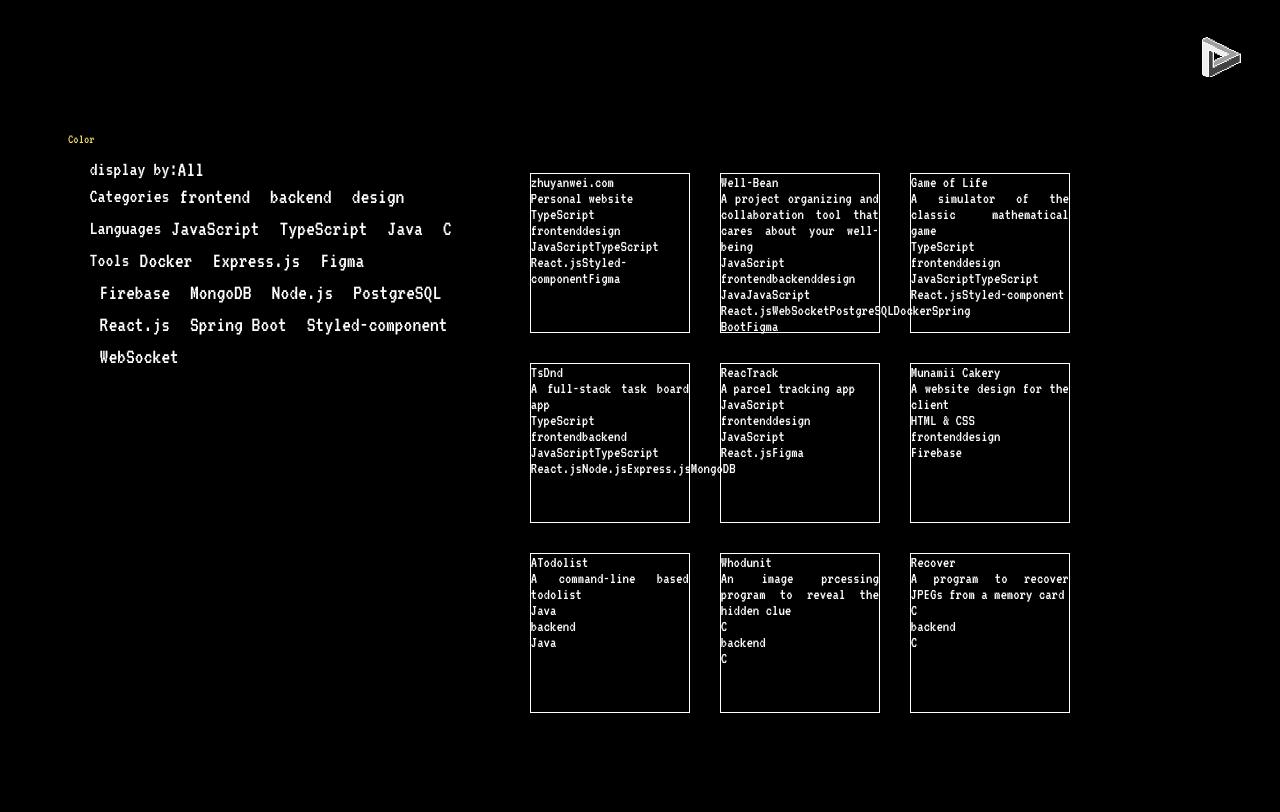
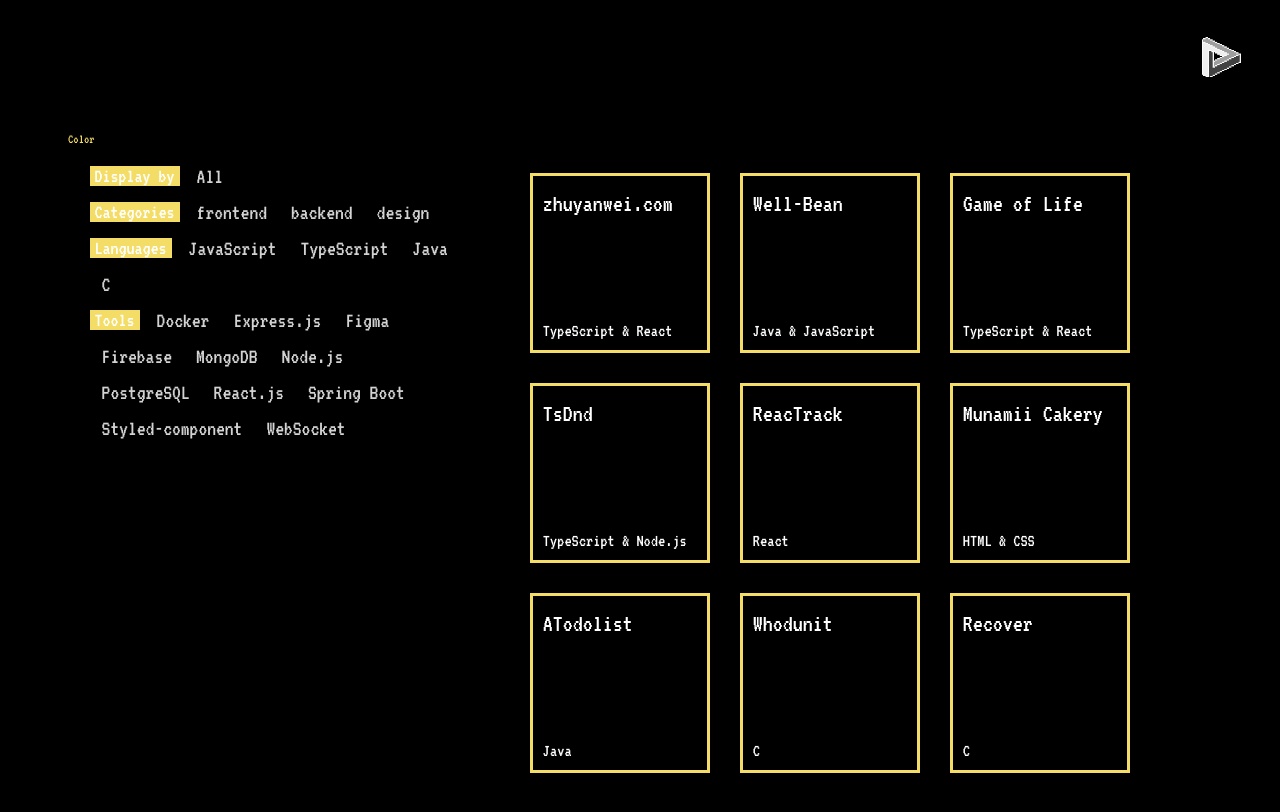
Before and after one commit to blacknstones/blacknstones.github.io, a React (Create React App) app: page /projects in a window 1280 px wide. Shown: the top 812 px of the page. Built offline with nearby package versions, Linux system fonts and the light colour scheme.

Commit message:
project card in progress

```diff
--- a/src/components/pages/ProjectPage.tsx
+++ b/src/components/pages/ProjectPage.tsx
@@ -5,12 +5,12 @@ import Filters from "../projects/Filters";
 import randomColor from "randomcolor";
 import { ColorContext } from "../reusables/ColorContext";
 import { ColorButton } from "../reusables/ColoredComponents";
-import ProjectCard from "../projects/ProjectCard";
 
 type Project = {
     title: string;
     desc: string;
     flag: string;
+    detail: string;
     source: string;
     categories: string[];
     languages: string[];
--- a/src/components/projects/Filters.tsx
+++ b/src/components/projects/Filters.tsx
@@ -1,6 +1,6 @@
 import React, { useCallback, useEffect, useState } from "react";
 import { ColorContext } from "../reusables/ColorContext";
-import { ColorFilterButton } from "../reusables/ColoredComponents";
+import { ColorFilterButton, ColorPrompt } from "../reusables/ColoredComponents";
 import FilterButton from "./FilterButton";
 import ProjectCard from "./ProjectCard";
 
@@ -8,6 +8,7 @@ type Project = {
   title: string;
   desc: string;
   flag: string;
+  detail: string;
   source: string;
   categories: string[];
   languages: string[];
@@ -212,9 +213,9 @@ const Filters: React.FC<IProjects> = ({ data }) => {
     <div className="filters">
       <div className="filter-control full-layout-container">
           <div className="button-group">
-               <p className="prompt">display by:</p>
+          <ColorPrompt color={color} className="prompt">Display by</ColorPrompt>
         <ColorFilterButton
-          className="filter-button"
+          className="button filter-button"
           color={color}
           onClick={() => {
             setItems(data);
@@ -228,7 +229,7 @@ const Filters: React.FC<IProjects> = ({ data }) => {
           </div>
 
         <div className="button-group">
-          <p className="prompt">Categories</p>
+        <ColorPrompt color={color} className="prompt">Categories</ColorPrompt>
           {filters.categories.options.map((option) => (
             <FilterButton
               key={option}
@@ -244,7 +245,7 @@ const Filters: React.FC<IProjects> = ({ data }) => {
         </div>
 
         <div className="button-group">
-          <p className="prompt">Languages</p>
+        <ColorPrompt color={color} className="prompt">Languages</ColorPrompt>
           {filters.languages.options.map((option) => (
             <FilterButton
               key={option}
@@ -259,7 +260,7 @@ const Filters: React.FC<IProjects> = ({ data }) => {
           ))}
         </div>
         <div className="button-group">
-          <p className="prompt">Tools</p>
+          <ColorPrompt color={color} className="prompt">Tools</ColorPrompt>
           {filters.tools.options.sort().map((option) => (
             <FilterButton
               key={option}
--- a/src/components/projects/ProjectCard.tsx
+++ b/src/components/projects/ProjectCard.tsx
@@ -1,4 +1,6 @@
 import React, { useState } from "react";
+import { ColorContext } from "../reusables/ColorContext";
+import { ColorCard } from "../reusables/ColoredComponents";
 import ProjectDetail from "./ProjectDetail";
 
 interface IProject {
@@ -6,6 +8,7 @@ interface IProject {
     title: string;
     desc: string;
     flag: string;
+    detail: string;
     source: string;
     categories: string[];
     languages: string[];
@@ -15,18 +18,16 @@ interface IProject {
 
 const ProjectCard: React.FC<IProject> = ({ project }) => {
   const [isOpen, setIsOpen] = useState(false);
+  const color = React.useContext(ColorContext);
 
   return (
     <div>
-      <div className="project-card" onClick={()=>{setIsOpen(true)}}>
-        <p>{project.title}</p>
-        <p>{project.desc}</p>
-        <p>{project.flag}</p>
-        <p>{project.categories}</p>
-        <p>{project.languages}</p>
-        <p>{project.tools}</p>
+      <ColorCard color={color} className="project-card" onClick={()=>{setIsOpen(true)}}>
+        <p className="title">{project.title}</p>
+        <p className="desc">{project.desc}</p>
+        <p className="flag">{project.flag}</p>
 
-      </div>
+      </ColorCard>
 
       {isOpen && <ProjectDetail project={project} setIsOpen={setIsOpen}/>}
     </div>
--- a/src/components/projects/ProjectDetail.tsx
+++ b/src/components/projects/ProjectDetail.tsx
@@ -1,10 +1,13 @@
-import React from 'react';
+import React from "react";
+import { ColorContext } from "../reusables/ColorContext";
+import { ColorPopup } from "../reusables/ColoredComponents";
 
 interface IProject {
   project: {
     title: string;
     desc: string;
     flag: string;
+    detail: string;
     source: string;
     categories: string[];
     languages: string[];
@@ -14,12 +17,31 @@ interface IProject {
   setIsOpen: (isOpen: boolean) => void;
 }
 
-const ProjectDetail: React.FC<IProject> = ({project, setIsOpen}) => {
+const ProjectDetail: React.FC<IProject> = ({ project, setIsOpen }) => {
+  const color = React.useContext(ColorContext);
   return (
-    <div>
-        <button onClick={()=>{setIsOpen(false)}}>close</button>
-        <p>{project.tools}</p>
+    <div className="project-detail">
+      <ColorPopup color={color} className="detail-content">
+        <button
+          onClick={() => {
+            setIsOpen(false);
+          }}
+        >
+          close
+        </button>
+        <p className="title">{project.title}</p>
+        <p className="detail">{project.detail}</p>
+        <div className="">
+          <p>Tools used: </p>
+          {project.tools.map((tool) => (
+            <button className="lang">{tool}</button>
+          ))}
+        </div>
 
+        <a href={project.source} target="_blank">
+          source
+        </a>
+      </ColorPopup>
     </div>
   );
 };
--- a/src/components/reusables/ColoredComponents.tsx
+++ b/src/components/reusables/ColoredComponents.tsx
@@ -43,8 +43,36 @@ export const ColorTab = styled.div<IStyled>`
 `;
 
 export const ColorFilterButton = styled.button<IStyled>`
+  border: 2px solid transparent;
+  &:hover {
+    color: ${(props) => props.color};
+    border: 2px solid ${(props) => props.color};
+    transition: ease-in-out 0.2s;
+  }
+
+  &:active {
+    color: white;
+    border-color: white;
+  }
+`;
+
+export const ColorPrompt = styled.p<IStyled>`
+  background-color: ${(props) => props.color};
+`;
+
+export const ColorCard = styled.div<IStyled>`
+border: 3px solid ${(props) => props.color};
+
 &:hover {
-  color: ${(props) => props.color};
-  transition: ease-in-out 0.2s;
+    background-color: ${(props) => props.color};
+    transition: ease-in-out 0.2s;
 }
 `;
+
+export const ColorText = styled.p<IStyled>`
+color: ${(props) => props.color};
+`;
+
+export const ColorPopup = styled.div<IStyled>`
+background-color: ${(props) => props.color};
+`;
--- a/src/css/filter.css
+++ b/src/css/filter.css
@@ -9,6 +9,8 @@
 
 .filters .filter-control .prompt {
     font-size: 20px;
+    padding: 0 5px;
+    margin-right: 5px;
 }
 
 .filters .projects {
@@ -20,6 +22,7 @@
     flex-wrap: wrap;
 }
 .filters .filter-button {
+    color: lightgray;
     font-size: 22px;
 }
 
--- a/src/css/projects.css
+++ b/src/css/projects.css
@@ -3,12 +3,66 @@
     flex-wrap: wrap;
 }
 .projects .project-card {
-    width: 160px;
-    height: 160px;
-    border: 1px solid white;
+    font-size: 25px;
+    padding: 15px 10px;
+    width: 180px;
+    height: 180px;
     margin: 15px;
+    position: relative;
+}
+
+.projects .project-card .desc {
+    margin-top: 10px;
+    font-size: 18px;
+    color: black;
+}
+
+.projects .project-card .flag {
+    font-size: 18px;
+    position: absolute;
+    bottom: 10px;
+
 }
 
 .projects .project-card:hover {
     cursor: url("../assets/cursor1.png"), auto;
 }
+
+.projects .project-detail {
+    width: 100%;
+    height: 100%;
+    display: block;
+    position: fixed;
+    /* Stay in place */
+    z-index: 1;
+    /* Sit on top */
+    padding-top: 20vh;
+    /* Location of the box */
+    left: 0;
+    top: 0;
+    overflow: auto;
+    /* Enable scroll if needed */
+    background-color: rgb(0, 0, 0);
+    /* Fallback color */
+    background-color: rgba(0, 0, 0, 0.4);
+    /* Black w/ opacity */
+}
+
+.projects .project-detail .detail-content {
+    font-size: 23px;
+    margin: auto;
+    padding: 25px;
+    width: 400px;
+    height: 400px;
+    line-height: 1.1;
+}
+
+.projects .project-detail .detail-content p{
+margin-bottom: 15px;
+}
+
+.projects .detail-content .title {
+    font-size: 28px;
+    margin-bottom: 10px;
+
+}
--- a/src/data/projects.json
+++ b/src/data/projects.json
@@ -2,7 +2,8 @@
     {
         "title": "zhuyanwei.com",
         "desc": "Personal website",
-        "flag": "TypeScript",
+        "detail": "This is a space where I explore my potential creativity. Built with TypeScript and React.",
+        "flag": "TypeScript & React",
         "source": "https://github.com/blacknstones/blacknstones.github.io",
         "categories": [
             "frontend",
@@ -20,8 +21,8 @@
     },
     {
         "title": "Well-Bean",
-        "desc": "A project organizing and collaboration tool that cares about your well-being",
-        "flag": "JavaScript",
+        "desc": "Task managing and collaboration tool that cares about your well-being",
+        "flag": "Java & JavaScript",
         "source": "https://github.com/blacknstones/well-bean",
         "categories": [
             "frontend",
@@ -43,8 +44,8 @@
     },
     {
         "title": "Game of Life",
-        "desc": "A simulator of the classic mathematical game",
-        "flag": "TypeScript",
+        "desc": "Simulator of the classic mathematical game",
+        "flag": "TypeScript & React",
         "source": "https://github.com/blacknstones/game-of-life",
         "categories": [
             "frontend",
@@ -62,8 +63,8 @@
     },
     {
         "title": "TsDnd",
-        "desc": "A full-stack task board app",
-        "flag": "TypeScript",
+        "desc": "Full-stack task board app",
+        "flag": "TypeScript & Node.js",
         "source": "https://github.com/blacknstones/TsDnd",
         "categories": [
             "frontend",
@@ -82,8 +83,8 @@
     },
     {
         "title": "ReacTrack",
-        "desc": " A parcel tracking app",
-        "flag": "JavaScript",
+        "desc": " Parcel tracking app",
+        "flag": "React",
         "source": "https://github.com/blacknstones/ReacTrack",
         "categories": [
             "frontend",
@@ -99,7 +100,7 @@
     },
     {
         "title": "Munamii Cakery",
-        "desc": " A website design for the client",
+        "desc": " Website design for the client",
         "flag": "HTML & CSS",
         "source": "https://github.com/blacknstones/cupcake-webiste",
         "categories": [
@@ -114,7 +115,7 @@
     },
     {
         "title": "ATodolist",
-        "desc": "A command-line based todolist",
+        "desc": "command-line based todolist",
         "flag": "Java",
         "source": "https://github.com/blacknstones/Atodolist",
         "categories": [
@@ -127,7 +128,7 @@
     },
     {
         "title": "Whodunit",
-        "desc": "An image prcessing program to reveal the hidden clue",
+        "desc": "Image prcessing program to reveal the hidden clue",
         "flag": "C",
         "source": "https://github.com/blacknstones/CS50/tree/master/pset3/whodunit",
         "categories": [
@@ -140,7 +141,7 @@
     },
     {
         "title": "Recover",
-        "desc": " A program to recover JPEGs from a memory card",
+        "desc": " Recover JPEGs from a memory card",
         "flag": "C",
         "source": "https://github.com/blacknstones/CS50/tree/master/pset3/recover",
         "categories": [
```
Lines whose indentation alone changed are shown as unchanged.
